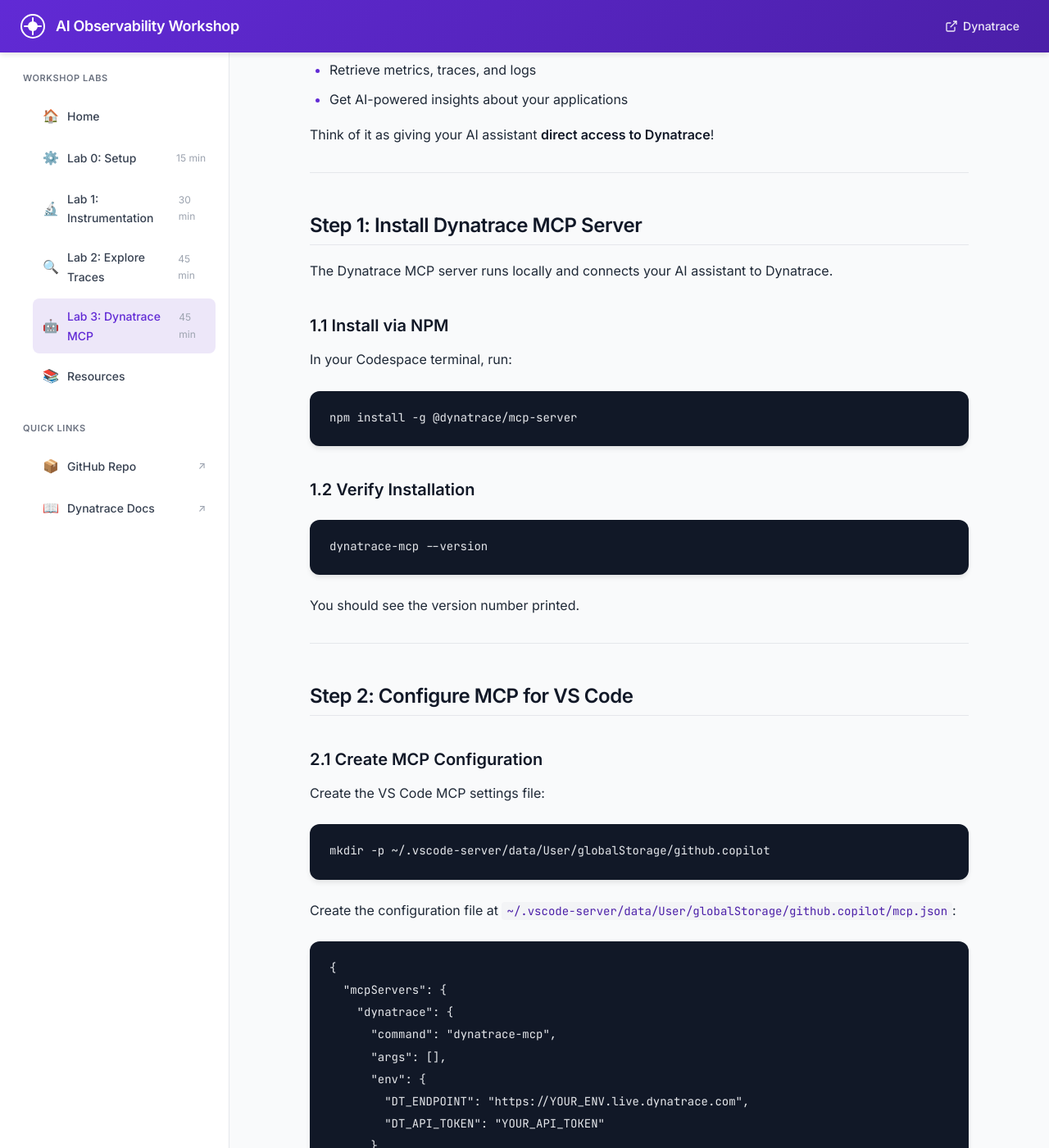
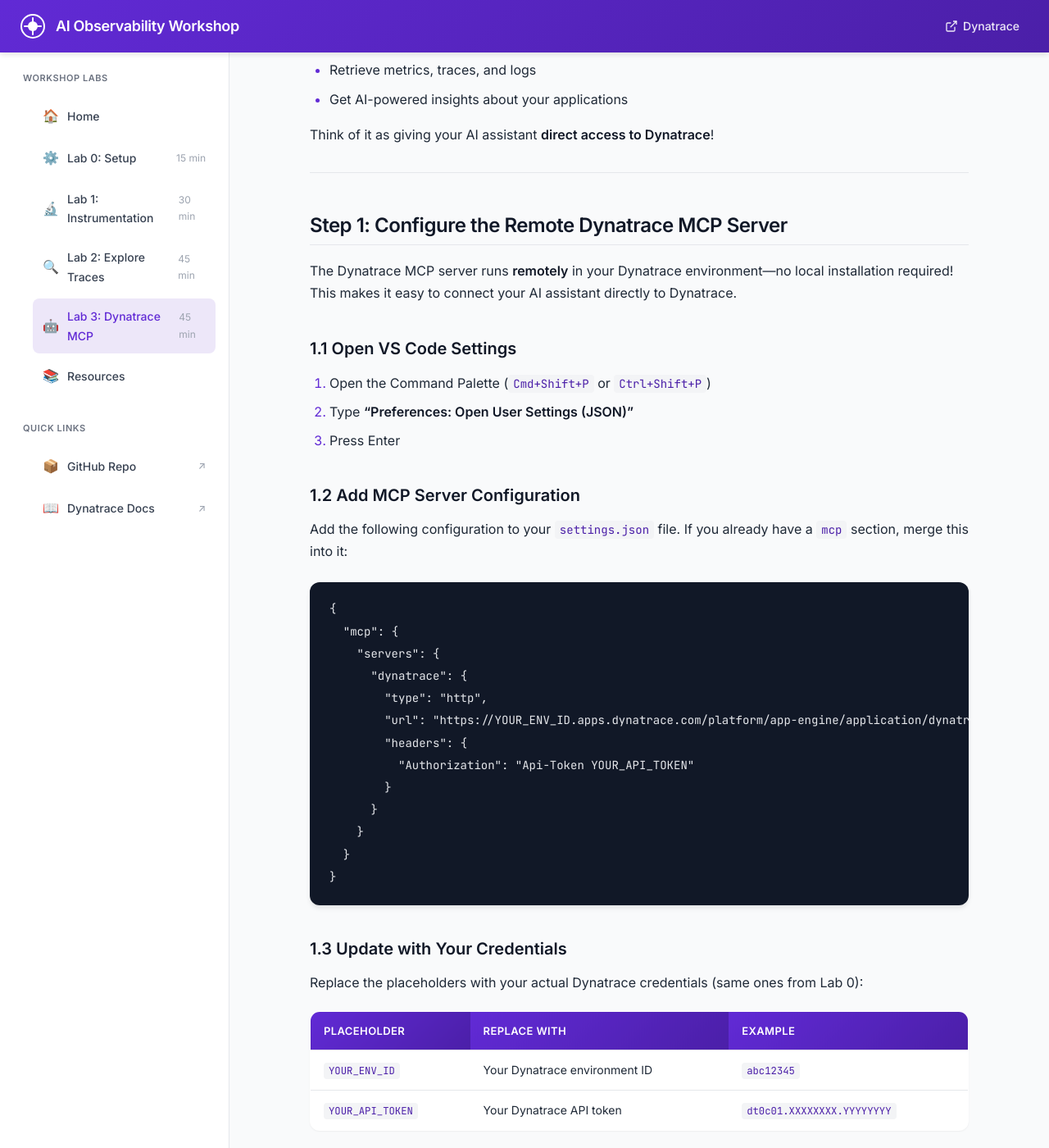
Before and after one commit to SudoSmitty/dynatrace-ai-mcp-workshop, a Jekyll site: the page built from docs/lab3-dynatrace-mcp.md, in a window 1280 px wide and 1400 px high, scrolled down 805 px. Shown: the whole window at 82% size. Built offline with Jekyll 4.4.1, drawn with Linux system fonts in a browser that asks for light colours; some of the changed text lies outside the part shown.

Commit message:
update lab3 for remote mcp

````diff
--- a/docs/lab3-dynatrace-mcp.md
+++ b/docs/lab3-dynatrace-mcp.md
@@ -35,87 +35,75 @@
 
 ---
 
-## Step 1: Install Dynatrace MCP Server
+## Step 1: Configure the Remote Dynatrace MCP Server
 
-The Dynatrace MCP server runs locally and connects your AI assistant to Dynatrace.
+The Dynatrace MCP server runs **remotely** in your Dynatrace environment—no local installation required! This makes it easy to connect your AI assistant directly to Dynatrace.
 
-### 1.1 Install via NPM
+### 1.1 Open VS Code Settings
 
-In your Codespace terminal, run:
+1. Open the Command Palette (`Cmd+Shift+P` or `Ctrl+Shift+P`)
+2. Type **"Preferences: Open User Settings (JSON)"**
+3. Press Enter
 
-```bash
-npm install -g @dynatrace/mcp-server
-```
+### 1.2 Add MCP Server Configuration
 
-### 1.2 Verify Installation
-
-```bash
-dynatrace-mcp --version
-```
-
-You should see the version number printed.
-
----
-
-## Step 2: Configure MCP for VS Code
-
-### 2.1 Create MCP Configuration
-
-Create the VS Code MCP settings file:
-
-```bash
-mkdir -p ~/.vscode-server/data/User/globalStorage/github.copilot
-```
-
-Create the configuration file at `~/.vscode-server/data/User/globalStorage/github.copilot/mcp.json`:
+Add the following configuration to your `settings.json` file. If you already have a `mcp` section, merge this into it:
 
 ```json
 {
-  "mcpServers": {
-    "dynatrace": {
-      "command": "dynatrace-mcp",
-      "args": [],
-      "env": {
-        "DT_ENDPOINT": "https://YOUR_ENV.live.dynatrace.com",
-        "DT_API_TOKEN": "YOUR_API_TOKEN"
+  "mcp": {
+    "servers": {
+      "dynatrace": {
+        "type": "http",
+        "url": "https://YOUR_ENV_ID.apps.dynatrace.com/platform/app-engine/application/dynatrace.mcp.server/api/mcp",
+        "headers": {
+          "Authorization": "Api-Token YOUR_API_TOKEN"
+        }
       }
     }
   }
 }
 ```
 
-### 2.2 Update with Your Credentials
+### 1.3 Update with Your Credentials
 
 Replace the placeholders with your actual Dynatrace credentials (same ones from Lab 0):
 
+| Placeholder | Replace With | Example |
+|-------------|--------------|---------|
+| `YOUR_ENV_ID` | Your Dynatrace environment ID | `abc12345` |
+| `YOUR_API_TOKEN` | Your Dynatrace API token | `dt0c01.XXXXXXXX.YYYYYYYY` |
+
+**Example with real values:**
+
 ```json
 {
-  "mcpServers": {
-    "dynatrace": {
-      "command": "dynatrace-mcp",
-      "args": [],
-      "env": {
-        "DT_ENDPOINT": "https://abc12345.live.dynatrace.com",
-        "DT_API_TOKEN": "dt0c01.XXXXXXXXXX.YYYYYYYYYYYYYYYY"
+  "mcp": {
+    "servers": {
+      "dynatrace": {
+        "type": "http",
+        "url": "https://abc12345.apps.dynatrace.com/platform/app-engine/application/dynatrace.mcp.server/api/mcp",
+        "headers": {
+          "Authorization": "Api-Token dt0c01.XXXXXXXXXX.YYYYYYYYYYYYYYYY"
+        }
       }
     }
   }
 }
 ```
 
-> **Tip:** You can copy the values from your `.env` file
+> **Tip:** You can find your environment ID in your `.env` file or from your Dynatrace URL
 
-### 2.3 Restart VS Code
+### 1.4 Save and Reload
 
-For the MCP configuration to take effect:
-
-1. Open the Command Palette (`Cmd+Shift+P` or `Ctrl+Shift+P`)
-2. Type **"Developer: Reload Window"**
-3. Press Enter
+1. Save the `settings.json` file
+2. Open the Command Palette (`Cmd+Shift+P` or `Ctrl+Shift+P`)
+3. Type **"Developer: Reload Window"**
+4. Press Enter
 
 ---
 
-## Step 3: Verify MCP Connection
+## Step 2: Verify MCP Connection
 
 ### 3.1 Open GitHub Copilot Chat
 
@@ -134,11 +122,11 @@
 
 ---
 
-## Step 4: Query Your AI Service
+## Step 3: Query Your AI Service
 
 Let's use MCP to analyze your instrumented AI service.
 
-### 4.1 Find Your Service
+### 3.1 Find Your Service
 
 ```
 @dynatrace Tell me about the service called ai-chat-service-{YOUR_ATTENDEE_ID}
@@ -146,13 +134,13 @@
 
 Replace `{YOUR_ATTENDEE_ID}` with your actual attendee ID.
 
-### 4.2 Get Service Metrics
+### 3.2 Get Service Metrics
 
 ```
 @dynatrace What is the average response time for ai-chat-service-jsmith in the last hour?
 ```
 
-### 4.3 Analyze Token Usage
+### 3.3 Analyze Token Usage
 
 ```
 @dynatrace Show me the token usage for my AI service
@@ -318,8 +306,7 @@
 
 Before completing the workshop, verify:
 
-- [ ] Dynatrace MCP server is installed
-- [ ] MCP is configured in VS Code
+- [ ] Remote Dynatrace MCP server is configured in VS Code settings
 - [ ] You can query Dynatrace using `@dynatrace` in Copilot Chat
 - [ ] You've successfully retrieved information about your AI service
 - [ ] You understand how to use MCP for problem analysis
@@ -329,32 +316,43 @@
 
 ## 🆘 Troubleshooting
 
-### "MCP server not found"
+### "MCP server not responding"
 
-1. Verify installation: `which dynatrace-mcp`
-2. Reinstall: `npm install -g @dynatrace/mcp-server`
+1. Verify your Dynatrace environment URL is correct (should use `.apps.dynatrace.com`)
+2. Check your internet connection
+3. Ensure the Dynatrace MCP server app is enabled in your environment
 
 ### "@dynatrace not recognized"
 
-1. Check the mcp.json configuration file exists
+1. Check the `mcp` configuration in your VS Code `settings.json`
 2. Verify the JSON syntax is valid
-3. Reload VS Code window
+3. Reload VS Code window (`Developer: Reload Window`)
+4. Make sure you're using the correct `mcp.servers` structure
 
-### "Authentication failed"
+### "Authentication failed" or "401 Unauthorized"
 
-1. Verify your API token in the mcp.json file
-2. Ensure the token has appropriate permissions:
+1. Verify your API token in the settings is correct
+2. Ensure the `Authorization` header uses the format: `Api-Token YOUR_TOKEN`
+3. Check that your token has appropriate permissions:
    - `Read entities`
    - `Read problems`
    - `Read metrics`
    - `Read logs`
    - `Read traces`
+   - `Davis Copilot` (for AI-powered insights)
 
 ### "No data returned"
 
-1. Verify the Dynatrace endpoint URL is correct
-2. Check that your service is sending data
+1. Verify the Dynatrace environment URL uses the correct format:
+   `https://YOUR_ENV_ID.apps.dynatrace.com/platform/app-engine/application/dynatrace.mcp.server/api/mcp`
+2. Check that your service is sending data to Dynatrace
 3. Try a simpler query first: `@dynatrace List all services`
+
+### "Connection refused" or "Network error"
+
+1. If in a Codespace, ensure outbound connections are allowed
+2. Check if your organization has firewall rules blocking the connection
+3. Verify the URL doesn't have typos (check for `.apps.` not `.live.`)
 
 ---
 
@@ -362,7 +360,7 @@
 
 Congratulations! In this lab, you've learned how to:
 
-1. ✅ Install and configure Dynatrace MCP server
+1. ✅ Configure the remote Dynatrace MCP server in VS Code
 2. ✅ Connect your IDE to Dynatrace via MCP
 3. ✅ Query observability data using natural language
 4. ✅ Analyze traces and performance from your IDE
````
Also changed, not shown: other parts of docs/lab3-dynatrace-mcp.md (+20 -20 lines).
